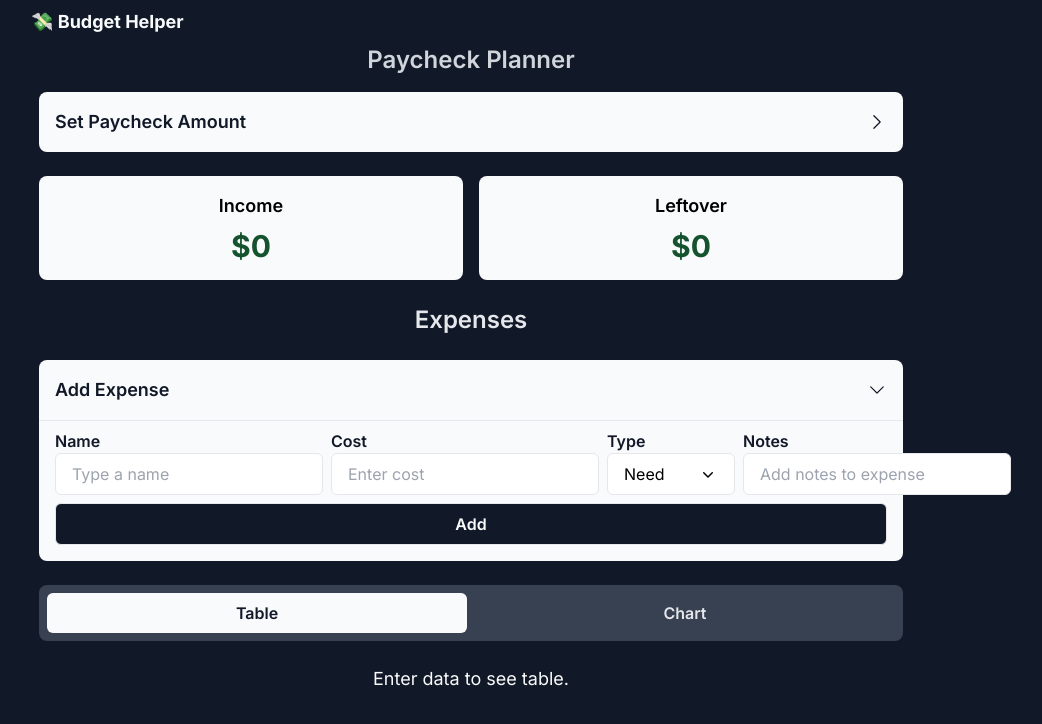
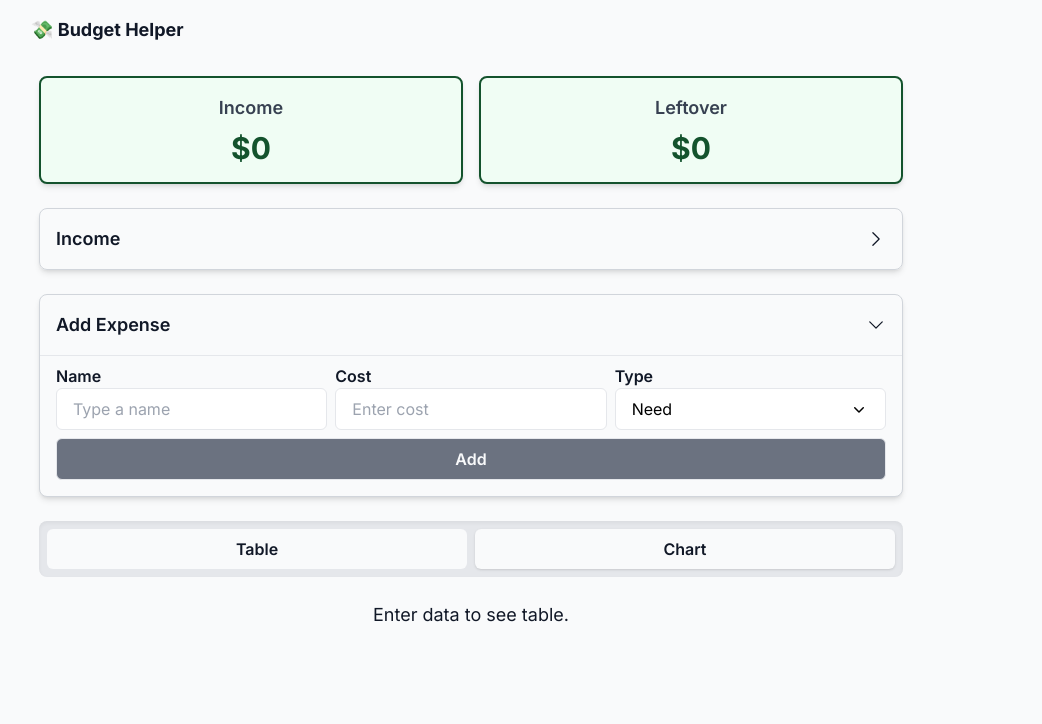
Before and after one commit to ArthurWHenry/budget-helper, a Next.js app: page / in a window 1280 px wide. Both pictures are taken after a click on the button "Add Expense". Shown: the top 724 px of the page, without its empty margins (169-1211 px from the left). Built offline with nearby package versions, Linux system fonts and the light colour scheme.

Commit message:
feat: new styling, updated chart, and tooltips

```diff
--- a/src/app/page.tsx
+++ b/src/app/page.tsx
@@ -8,7 +8,14 @@ import classNames from "classnames";
 import { dataState, incomeState } from "@/atoms";
 
 // Components
-import { AddExpense, Chart, SetIncome, StatCard, Table } from "@/components";
+import {
+  AddExpense,
+  Chart,
+  Header,
+  SetIncome,
+  StatCard,
+  Table,
+} from "@/components";
 
 // Schema
 import { Fragment } from "react";
@@ -24,36 +31,24 @@ function View() {
     data.reduce((acc, { cost }) => acc + cost, 0);
 
   return (
-    <div className="bg-gray-900 min-h-screen">
-      <section className="flex max-w-4xl mx-auto">
-        <h1 className="text-lg font-bold text-gray-50 p-2">💸 Budget Helper</h1>
-      </section>
-      <section className="flex justify-center max-w-4xl mx-auto">
-        <h2 className="text-2xl font-semibold text-gray-300">
-          Paycheck Planner
-        </h2>
-      </section>
+    <div className="bg-gray-50 min-h-screen">
+      <Header />
       <main className="flex flex-col items-center justify-start max-w-4xl mx-auto p-4">
         <div className="flex flex-col justify-center items-center gap-6 w-full">
-          <SetIncome />
           <div className="flex w-full gap-4 flex-col md:flex-row">
             <StatCard title="Income" value={income} />
             <StatCard title="Leftover" value={leftover} />
           </div>
-          <div>
-            <h2 className="text-2xl font-semibold text-gray-200">Expenses</h2>
-          </div>
+          <SetIncome />
           <AddExpense />
           <Tab.Group>
-            <Tab.List className="bg-gray-700 w-full flex gap-2 justify-between items-center p-2 rounded-lg">
+            <Tab.List className="bg-gray-200 w-full flex gap-2 justify-between items-center p-2 rounded-lg shadow-inner">
               <Tab as={Fragment}>
                 {({ selected }) => (
                   <button
                     className={classNames(
-                      "focus:outline-none w-1/2 rounded-md py-2 px-1 font-semibold transition duration-150 ease-linear hover:bg-gray-600 hover:text-gray-100",
-                      selected
-                        ? "bg-gray-50 text-gray-900"
-                        : "bg-gray-700 text-gray-200"
+                      "shadow focus:outline-none w-1/2 bg-gray-50 rounded-md py-2 px-1 font-semibold transition duration-150 ease-linear hover:shadow-none text-gray-900",
+                      { "shadow-none": selected }
                     )}
                   >
                     Table
@@ -64,10 +59,8 @@ function View() {
                 {({ selected }) => (
                   <button
                     className={classNames(
-                      "focus:outline-none w-1/2 rounded-md py-2 px-1 font-semibold transition duration-150 ease-linear hover:bg-gray-600 hover:text-gray-100",
-                      selected
-                        ? "bg-gray-50 text-gray-900"
-                        : "bg-gray-700 text-gray-200"
+                      "shadow focus:outline-none w-1/2 bg-gray-50 rounded-md py-2 px-1 font-semibold transition duration-150 ease-linear hover:shadow-none text-gray-900",
+                      { "shadow-none": selected }
                     )}
                   >
                     Chart
--- a/src/components/chart/helpers.ts
+++ b/src/components/chart/helpers.ts
@@ -1,11 +1,26 @@
-const COLORS = ["#0088FE", "#00C49F", "#FFBB28", "#FF8042"];
+const COLORS = [
+  "#1f77b4", // muted blue
+  "#ff7f0e", // safety orange
+  "#2ca02c", // cooked asparagus green
+  "#d62728", // brick red
+  "#9467bd", // muted purple
+  "#8c564b", // chestnut brown
+  "#e377c2", // raspberry yogurt pink
+  "#7f7f7f", // middle gray
+  "#bcbd22", // curry yellow-green
+  "#17becf", // blue-teal
+];
 
-export function getColor(expenseType: string) {
+export function getTotalsColor(expenseType: string) {
   if (expenseType === "Need") return COLORS[0];
   if (expenseType === "Save") return COLORS[1];
   if (expenseType === "Want") return COLORS[2];
   if (expenseType === "Leftover") return COLORS[3];
   return COLORS[3];
+}
+
+export function getColor(index: number) {
+  return COLORS[index % COLORS.length];
 }
 
 export function getExpenseTypeTotals(data: Expense[]) {
--- a/src/components/expenses/add/component.tsx
+++ b/src/components/expenses/add/component.tsx
@@ -54,7 +54,7 @@ const AddExpense = () => {
 
   //className="bg-gray-50 w-full rounded-lg"
   return (
-    <div className="w-full bg-gray-50 rounded-lg">
+    <div className="w-full bg-gray-50 rounded-lg border shadow-md border-gray-300">
       <Disclosure>
         {({ open }) => (
           <>
@@ -96,16 +96,16 @@ const AddExpense = () => {
                       selected={selectedExpenseType}
                       setSelected={setSelectedExpenseType}
                     />
-                    <InputField
+                    {/* <InputField
                       label="Notes"
                       name="notes"
                       placeholder="Add notes to expense"
                       register={register}
                       error={errors.notes}
-                    />
+                    /> */}
                   </div>
                   <button
-                    className="px-4 py-2 border font-semibold rounded-md bg-gray-900 text-gray-50 hover:bg-gray-50 hover:text-gray-900 transition duration-150 ease-linear disabled:cursor-not-allowed disabled:bg-gray-300 disabled:text-gray-900 disabled:border-gray-300 w-full md:width-auto"
+                    className="px-4 py-2 border font-semibold rounded-md bg-gray-500 text-gray-50 hover:bg-gray-600 hover:text-gray-200 transition duration-150 ease-linear disabled:cursor-not-allowed disabled:bg-gray-300 disabled:text-gray-900 disabled:border-gray-300 w-full md:width-auto"
                     disabled={Object.keys(errors).length > 0}
                     type="submit"
                   >
--- /dev/null
+++ b/src/components/header/component.tsx
@@ -0,0 +1,13 @@
+import { memo } from "react";
+
+const Header: React.FC = () => {
+  return (
+    <nav className="flex max-w-4xl mx-auto">
+      <h1 className="text-lg font-bold text-gray-900 py-4 px-2">
+        💸 Budget Helper
+      </h1>
+    </nav>
+  );
+};
+
+export default memo(Header);
--- /dev/null
+++ b/src/components/header/index.ts
@@ -0,0 +1,2 @@
+import Header from "./component";
+export { Header };
--- a/src/components/income/component.tsx
+++ b/src/components/income/component.tsx
@@ -23,13 +23,13 @@ const SetIncome: React.FC = () => {
   };
 
   return (
-    <div className="w-full bg-gray-50 rounded-lg">
+    <div className="w-full border rounded-lg shadow-md border-gray-300">
       <Disclosure>
         {({ open }) => (
           <>
             <Disclosure.Button className="flex w-full justify-between items-center p-4">
               <span className="text-gray-900 text-lg font-semibold">
-                Set Paycheck Amount
+                Income
               </span>
               <ChevronRightIcon
                 className={classNames("h-5 w-5 text-gray-900", {
@@ -46,14 +46,14 @@ const SetIncome: React.FC = () => {
                 {({ register, formState }: any): JSX.Element => (
                   <>
                     <InputField
-                      label="Paycheck amount"
+                      label="Amount"
                       name="income"
                       placeholder="Enter paycheck amount"
                       register={register}
                       error={formState.errors.income}
                     />
                     <button
-                      className="px-4 py-2 border font-semibold rounded-md bg-gray-900 text-gray-50 hover:bg-gray-50 hover:text-gray-900 transition duration-150 ease-linear disabled:cursor-not-allowed disabled:bg-gray-300 disabled:text-gray-900 disabled:border-gray-300 w-full md:width-auto"
+                      className="px-4 py-2 border font-semibold rounded-md bg-gray-500 text-gray-50 hover:bg-gray-600 hover:text-gray-200 transition duration-150 ease-linear disabled:cursor-not-allowed disabled:bg-gray-300 disabled:text-gray-900 disabled:border-gray-300 w-full md:width-auto"
                       type="submit"
                     >
                       Set Amount
--- a/src/components/index.ts
+++ b/src/components/index.ts
@@ -1,6 +1,7 @@
 export * from "./chart";
 export * from "./expenses";
 export * from "./form";
+export * from "./header";
 export * from "./income";
 export * from "./layout";
 export * from "./stats";
--- a/src/components/stats/card/component.tsx
+++ b/src/components/stats/card/component.tsx
@@ -3,8 +3,13 @@ import classNames from "classnames";
 
 const StatCard: React.FC<StatCardProps> = ({ title, value }: StatCardProps) => {
   return (
-    <div className="flex flex-col justify-center items-center p-4 gap-2 w-full bg-gray-50 rounded-lg">
-      <h3 className="font-semibold text-lg">{title}</h3>
+    <div
+      className={classNames(
+        "flex flex-col justify-center items-center p-4 gap-2 w-full border-2 rounded-lg shadow-md",
+        value < 0 ? "border-red-900 bg-red-50" : "border-green-900 bg-green-50"
+      )}
+    >
+      <h3 className="font-semibold text-lg text-gray-700">{title}</h3>
       <span
         className={classNames(
           "text-3xl font-bold",
--- a/src/components/table/component.tsx
+++ b/src/components/table/component.tsx
@@ -34,9 +34,9 @@ const Table = () => {
     columnHelper.accessor("expenseType", {
       header: () => <span>Type</span>,
     }),
-    columnHelper.accessor("notes", {
-      header: "Notes",
-    }),
+    // columnHelper.accessor("notes", {
+    //   header: "Notes",
+    // }),
     columnHelper.accessor("remove", {
       header: "",
       cell: (context: any) => (
@@ -67,18 +67,18 @@ const Table = () => {
 
   return isHidden ? (
     <div className="flex justify-center items-center">
-      <span className="text-lg text-gray-50">Enter data to see table.</span>
+      <span className="text-lg text-gray-900">Enter data to see table.</span>
     </div>
   ) : (
-    <div className="w-full rounded-lg bg-gray-50 overflow-hidden">
+    <div className="w-full bg-gray-50 shadow-md border border-gray-300">
       <table className="max-w-4xl mx-auto w-full">
-        <thead className="bg-gray-50 h-10 border-b">
+        <thead className="h-10 border-b bg-gray-200 border-gray-300 shadow">
           {table.getHeaderGroups().map((headerGroup) => (
             <tr key={headerGroup.id}>
               {headerGroup.headers.map((header) => (
                 <th
                   key={header.id}
-                  className=" text-gray-900 uppercase min-w-4 border-r"
+                  className="text-gray-900 border border-gray-300 uppercase"
                 >
                   {header.isPlaceholder
                     ? null
@@ -91,11 +91,11 @@ const Table = () => {
             </tr>
           ))}
         </thead>
-        <tbody className="border">
+        <tbody>
           {table.getRowModel().rows.map((row) => (
-            <tr key={row.id} className="h-10">
+            <tr key={row.id} className="h-10 border">
               {row.getVisibleCells().map((cell) => (
-                <td key={cell.id} className="text-center ">
+                <td key={cell.id} className="text-center border">
                   {flexRender(cell.column.columnDef.cell, cell.getContext())}
                 </td>
               ))}
```
Also changed, not shown: src/components/chart/component.tsx (+134 -18 lines).
